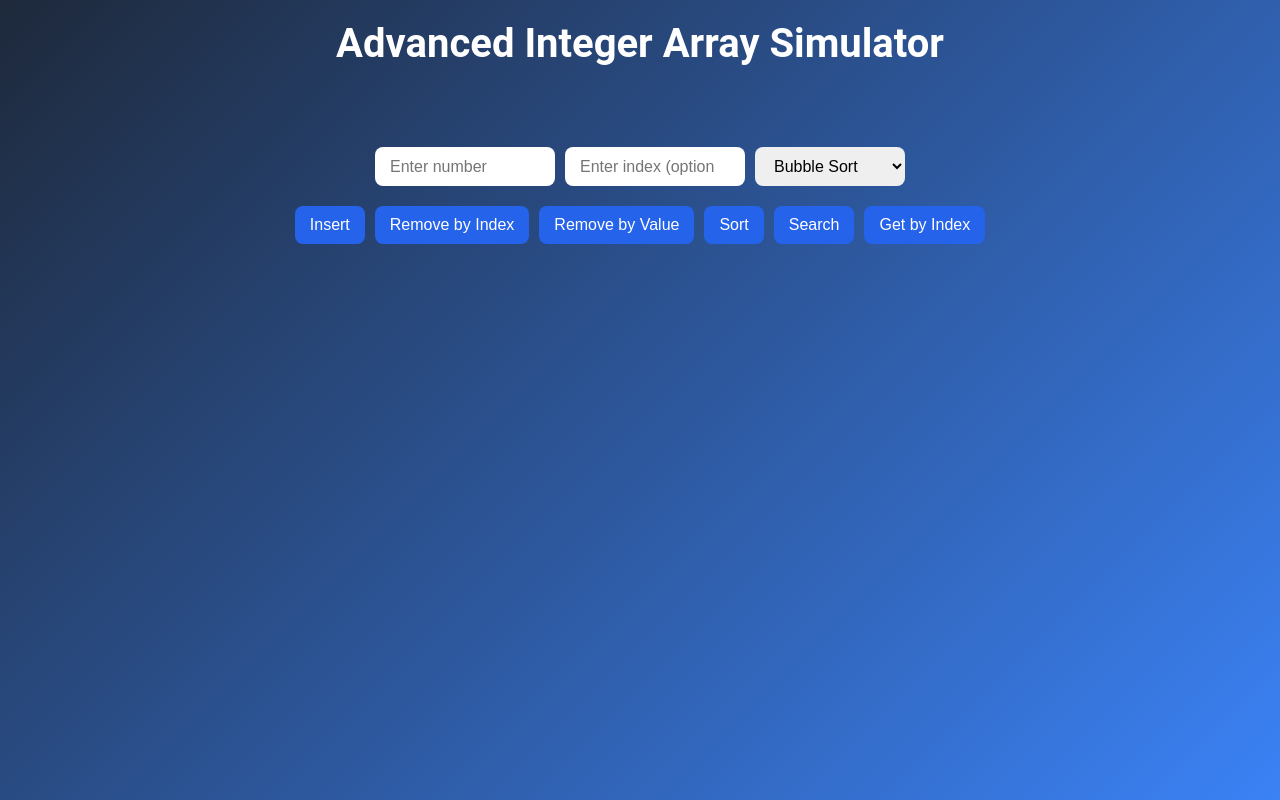
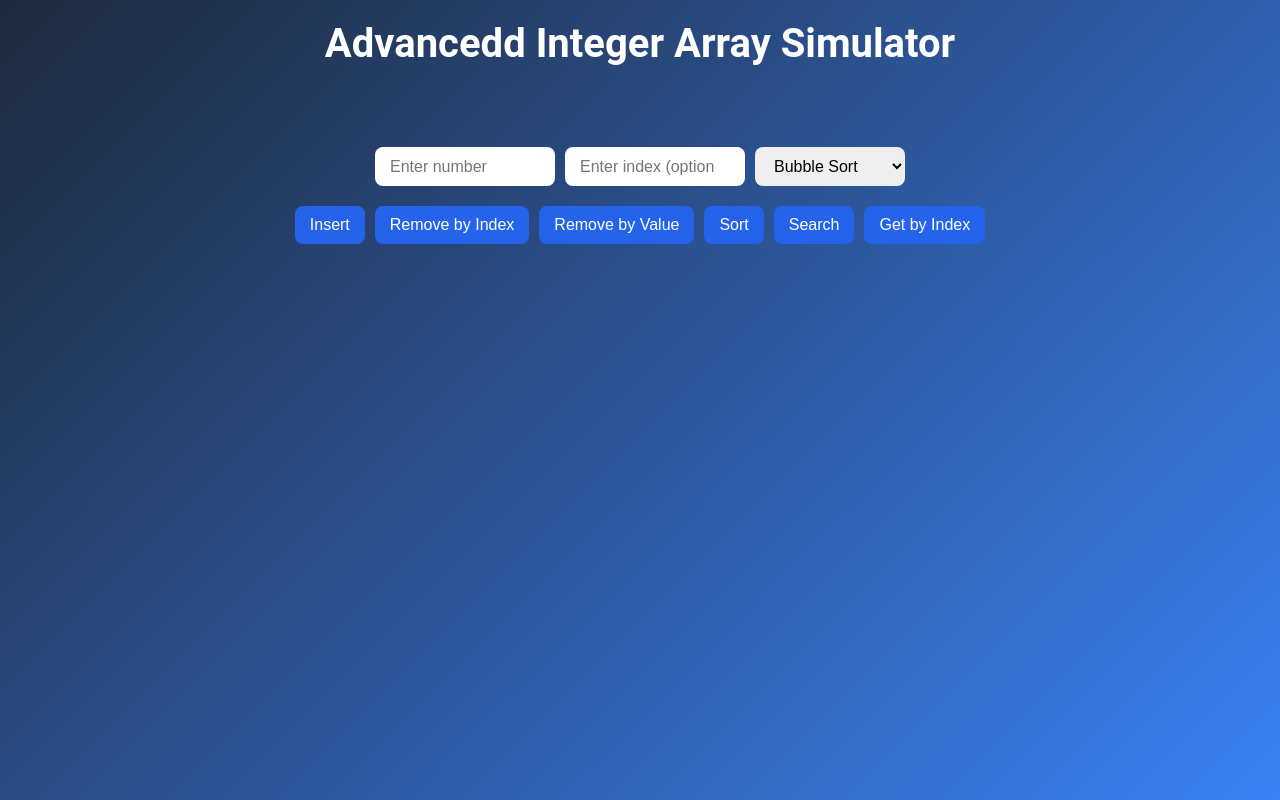
Before and after one commit to OrYamin/ArraySimulator, a plain HTML site: page index.html in a window 1280 px wide. Drawn offline with Linux system fonts and the light colour scheme.

Commit message:
Update index.html

```diff
--- a/index.html
+++ b/index.html
@@ -3,7 +3,7 @@
 <head>
     <meta charset="UTF-8">
     <meta name="viewport" content="width=device-width, initial-scale=1.0">
-    <title>Advancedd Array Simulator</title>
+    <title>Advanced Array Simulator</title>
     <style>
         /* General Styles */
         body {
@@ -96,7 +96,7 @@
     </style>
 </head>
 <body>
-    <h1>Advanced Integer Array Simulator</h1>
+    <h1>Advancedd Integer Array Simulator</h1>
     <div class="array-container" id="array-display"></div>
     <div class="input-container">
         <input type="number" id="number" placeholder="Enter number">
```
